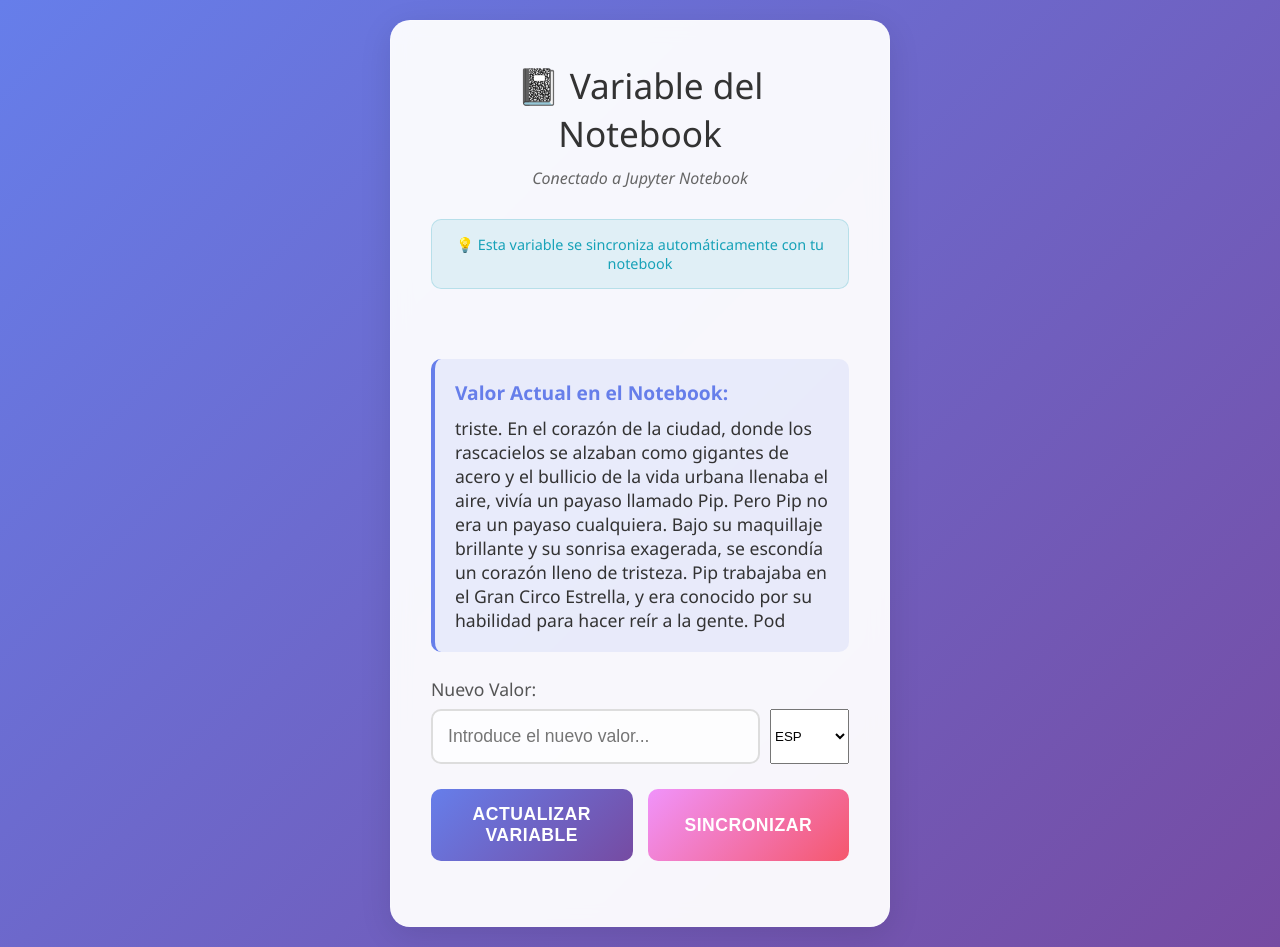
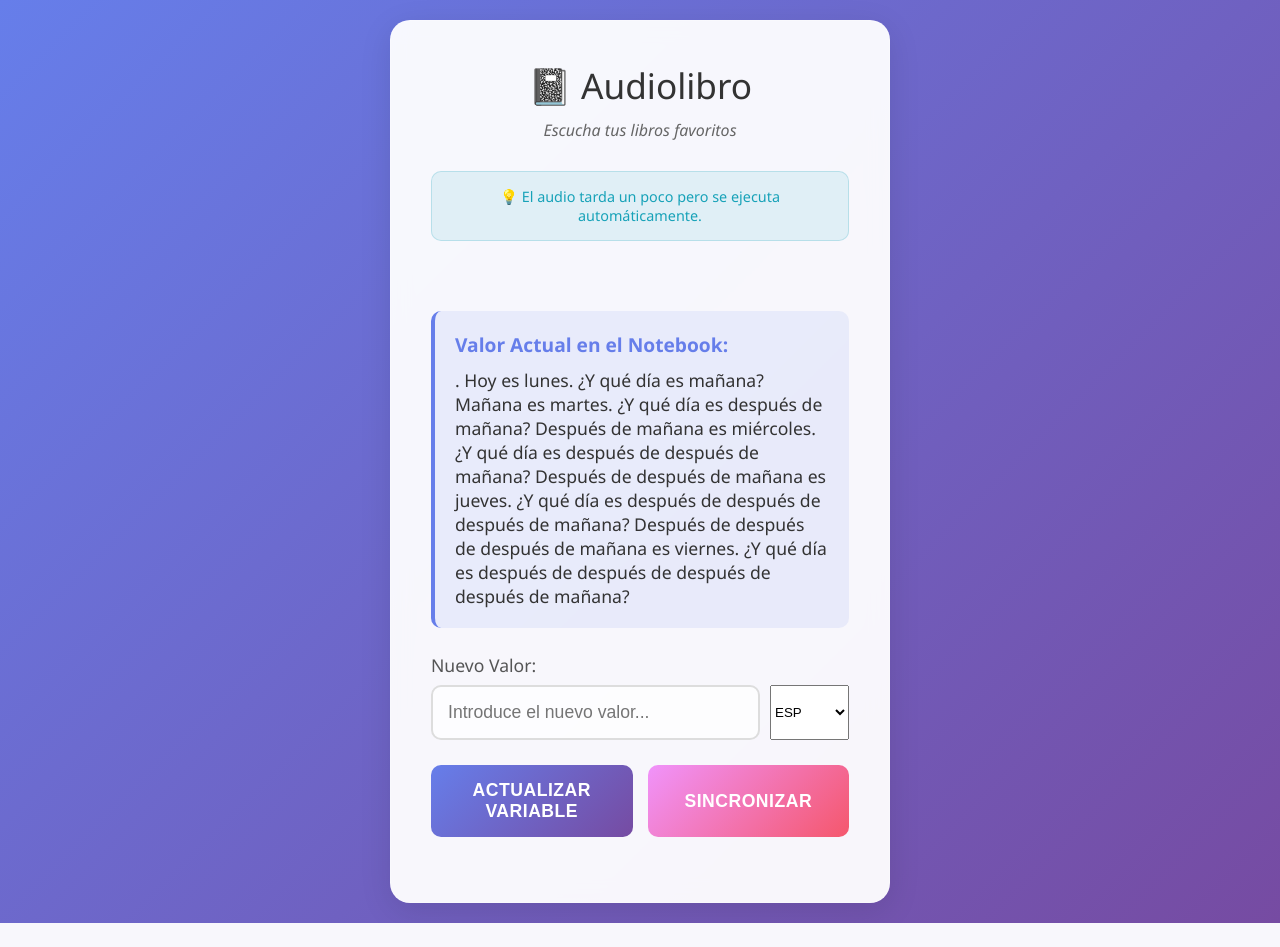
Before and after one commit to MarcosGutierrezMoya/KC_TFG_AudioBook, a Flask app: page / in a window 1280 px wide. After the commit the page ends 923 px from the top, so only its background shows below. Run offline with Flask 3, Linux system fonts and the light colour scheme.

Commit message:
Cambio en la reproducción de audio

```diff
--- a/requirements.txt
+++ b/requirements.txt
@@ -21,3 +21,4 @@
 rouge_score
 bitsandbytes
 peft
+sounddevice
--- a/templates/index.html
+++ b/templates/index.html
@@ -246,11 +246,11 @@
 
 <body>
     <div class="container">
-        <h1>📓 Variable del Notebook</h1>
-        <div class="subtitle">Conectado a Jupyter Notebook</div>
+        <h1>📓 Audiolibro</h1>
+        <div class="subtitle">Escucha tus libros favoritos</div>
 
         <div class="info-box">
-            💡 Esta variable se sincroniza automáticamente con tu notebook
+            💡 El audio tarda un poco pero se ejecuta automáticamente.
         </div>
 
         <div id="message" class="message"></div>
--- a/variable_data.json
+++ b/variable_data.json
@@ -1,4 +1,4 @@
 {
-  "variable_a_modificar": "triste.\n\nEn el corazón de la ciudad, donde los rascacielos se alzaban como gigantes de acero y el bullicio de la vida urbana llenaba el aire, vivía un payaso llamado Pip. Pero Pip no era un payaso cualquiera. Bajo su maquillaje brillante y su sonrisa exagerada, se escondía un corazón lleno de tristeza.\n\nPip trabajaba en el Gran Circo Estrella, y era conocido por su habilidad para hacer reír a la gente. Pod",
+  "variable_a_modificar": ".\nHoy es lunes.\n¿Y qué día es mañana?\nMañana es martes.\n¿Y qué día es después de mañana?\nDespués de mañana es miércoles.\n¿Y qué día es después de después de mañana?\nDespués de después de mañana es jueves.\n¿Y qué día es después de después de después de mañana?\nDespués de después de después de mañana es viernes.\n¿Y qué día es después de después de después de después de mañana?",
   "language": "e"
 }
```
Also changed, not shown: 1 other file.
